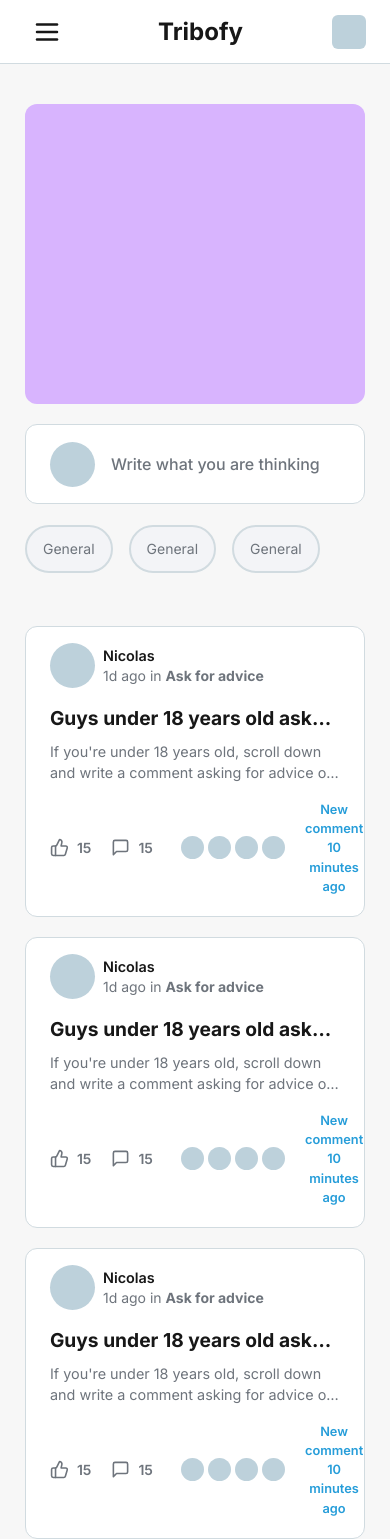
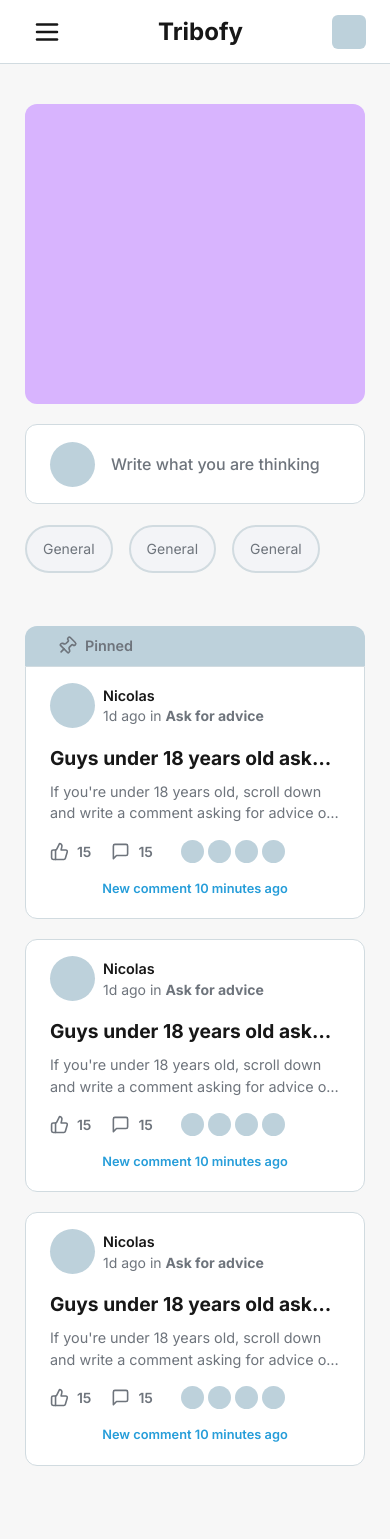
Before and after one commit to miceflicts/Tribofy, a Next.js app: page /pages/community in a window 390 px wide. After the commit the page ends 1466 px from the top, so only its background shows below. Built offline with nearby package versions, Linux system fonts and the light colour scheme.

Commit message:
Feat: Comments on post component && responsivity adjusts

```diff
--- a/src/app/components/community/post/index.jsx
+++ b/src/app/components/community/post/index.jsx
@@ -1,12 +1,24 @@
 import React from "react";
 import "./index.css";
 
-import { ThumbsUp, MessageSquare } from "lucide-react";
+import { ThumbsUp, MessageSquare, Pin } from "lucide-react";
 
-export default function Post(props) {
+export default function Post({ isPinned }) {
   return (
     <>
-      <div className="flex min-h-fit w-[95%] flex-col gap-4 rounded-xl border border-border bg-emphasis px-6 py-4">
+      <div className="flex min-h-fit w-[95%] flex-col">
+        {/* Pinned post info */}
+        <div
+          className={`${isPinned ? "flex" : "hidden"} h-[40px] w-full items-center gap-2 rounded-t-xl bg-accent px-8 text-highlighted-text`}
+        >
+          <Pin size={20} className="rotate-45"></Pin>
+          <span className="text-[0.9rem] font-semibold">Pinned</span>
+        </div>
+
+        {/* Post structure */}
+        <div
+          className={`flex min-h-fit w-full flex-col gap-4 ${isPinned ? "rounded-t-none" : ""} rounded-xl border border-border bg-emphasis px-6 py-4`}
+        >
           <div className="flex items-center gap-2">
             <div className="h-[45px] w-[45px] rounded-full bg-accent"></div>
 
@@ -18,20 +30,22 @@ export default function Post(props) {
             </div>
           </div>
 
+          {/* Text preview */}
           <div className="flex h-fit w-full flex-col gap-2">
             <h3 className="breakOneLine text-[1.2rem] font-bold">
               Guys under 18 years old ask for advice on this post. Guys over 18
               years old, sdsdsad dsadasd dasdsa aaaa sadsad
             </h3>
             <h4 className="text-[0.9rem] text-highlighted-text">
-            If you're under 18 years old, scroll down and write a comment asking
-            for advice on something you're really struggling with right now. If
-            you're OVER 18 years old, scroll down and reply to some of the dsad
-            asdas das dasd as dasdas
+              If you're under 18 years old, scroll down and write a comment
+              asking for advice on something you're really struggling with right
+              now. If you're OVER 18 years old, scroll down and reply to some of
+              the dsad asdas das dasd as dasdas
             </h4>
           </div>
 
-        <div className="mb-1 flex h-fit w-full items-center gap-5">
+          <div className="mb-1 flex h-fit w-full items-center gap-5 max-[450px]:flex-col max-[450px]:gap-1">
+            <div className="flex w-fit items-center gap-5 max-[450px]:w-full">
               <div className="flex items-center gap-2">
                 <ThumbsUp
                   size={19}
@@ -52,16 +66,19 @@ export default function Post(props) {
                 </span>
               </div>
 
+              {/* Users who commented */}
               <div className="ml-2 flex items-center gap-1">
                 <div className="h-[23px] w-[23px] rounded-full bg-accent"></div>
                 <div className="h-[23px] w-[23px] rounded-full bg-accent"></div>
                 <div className="h-[23px] w-[23px] rounded-full bg-accent"></div>
                 <div className="h-[23px] w-[23px] rounded-full bg-accent"></div>
               </div>
+            </div>
 
-          <span className="text-center text-[0.8rem] font-semibold text-primary">
+            <span className="text-center text-[0.8rem] font-semibold text-primary max-[450px]:mt-3">
               New comment 10 minutes ago
             </span>
+          </div>
         </div>
       </div>
     </>
--- a/src/app/layouts/community/main-frame/index.jsx
+++ b/src/app/layouts/community/main-frame/index.jsx
@@ -16,9 +16,9 @@ export default function MainFrame() {
             <Filter text={"General"}></Filter>
             <Filter text={"General"}></Filter>
           </div>
-          <Post></Post>
-          <Post></Post>
-          <Post></Post>
+          <Post isPinned={true}></Post>
+          <Post isPinned={false}></Post>
+          <Post isPinned={false}></Post>
         </div>
 
         <div className="flex h-[90%] min-w-[270px] rounded-xl border border-border bg-emphasis max-[850px]:hidden"></div>
```
Lines whose indentation alone changed are shown as unchanged.
